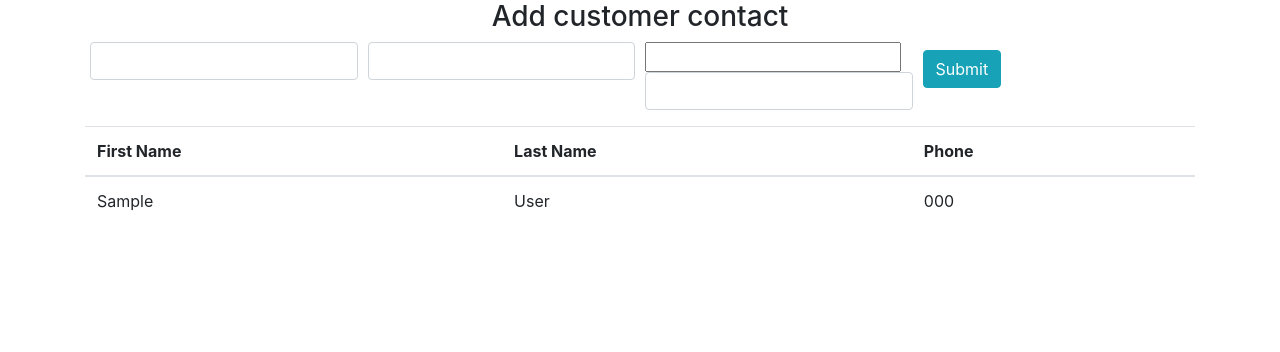
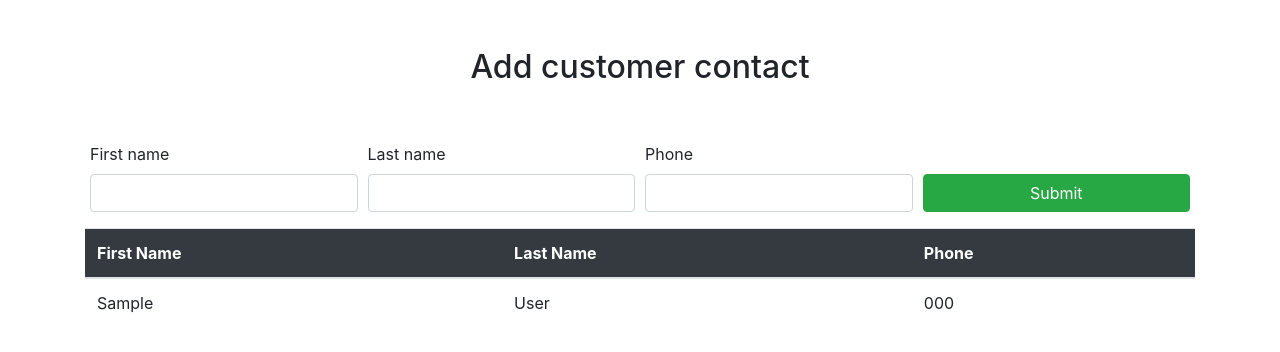
Before and after one commit to OrimOcz/SymfonyApp, a Symfony app: template app/templates/main/create.html.twig in a window 1280 px wide. Shown: the top 352 px of the page. Run offline with Twig, Linux system fonts and the light colour scheme; the template is opened without the code that fills it: most values are stand-ins (such as "Sample title", 1, 10 or a date in 2020); form fields are guessed from the names that the template uses; some libraries are stand-ins or nearby versions.

Commit message:
Visual edit

```diff
--- a/app/templates/main/create.html.twig
+++ b/app/templates/main/create.html.twig
@@ -4,7 +4,7 @@
 
 <div class="container">
     <div class="">
-        <h3 class="text-center">Add customer contact</h3>
+        <h2 class="text-center py-5">Add customer contact</h2>
 
         {% for message in app.flashes('notice') %}
             <div class="alert alert-success">
@@ -14,26 +14,28 @@
 
         <div class="">
             {{ form_start(form) }}
-            <div class="form-row mx-auto">
-                <div class="form-group col-md-3">
+            <div class="form-row mx-auto" style="width:100%">
+                <div class="form-group col-md-3 mb-3">
+                    {{ form_label(form.firstName)}}
                     {{ form_widget(form.firstName,{'attr': {'class': 'form-control'}})}}
                 </div>
-                <div class="form-group col-md-3">
+                <div class="form-group col-md-3 mb-3">
+                    {{ form_label(form.lastName)}}
                     {{ form_widget(form.lastName,{'attr':{'class':'form-control'}})}}
                 </div>
-                <div class="form-group col-md-3">
-                    <input>
+                <div class="form-group col-md-3 mb-3">
+                    {{ form_label(form.phone)}}
                     {{ form_widget(form.phone,{'attr':{'class':'form-control'}})}}
                 </div>
-                <div class="form-group col-md-2">
-                    <button class="btn btn-info mt-2 text-white" type="submit" value="">Submit</button>
+                <div class="form-group col-md-3 mb-3 d-flex flex-colum">
+                    <button class="btn btn-success mt-2 text-white align-bottom mt-auto" type="submit" value="" style="width: 100%;">Submit</button>
                 </div>
             </div>
             {{ form_end(form) }}
         </div>
     </div>
     <table class="table">
-        <thead>
+        <thead class="bg-dark text-white">
             <th>First Name</th>
             <th>Last Name</th>
             <th>Phone</th>
```
